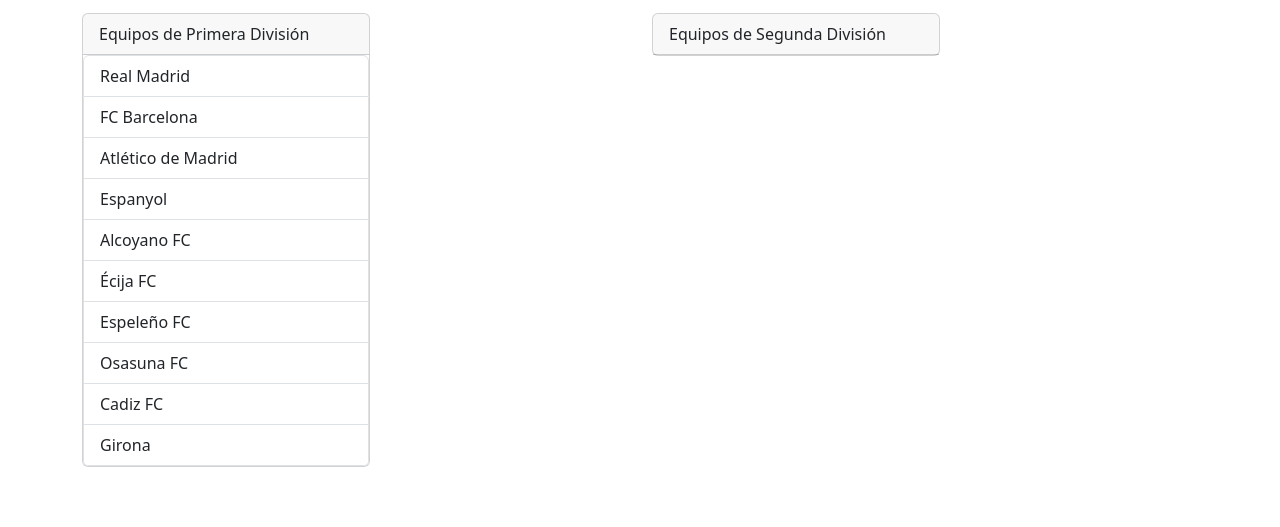
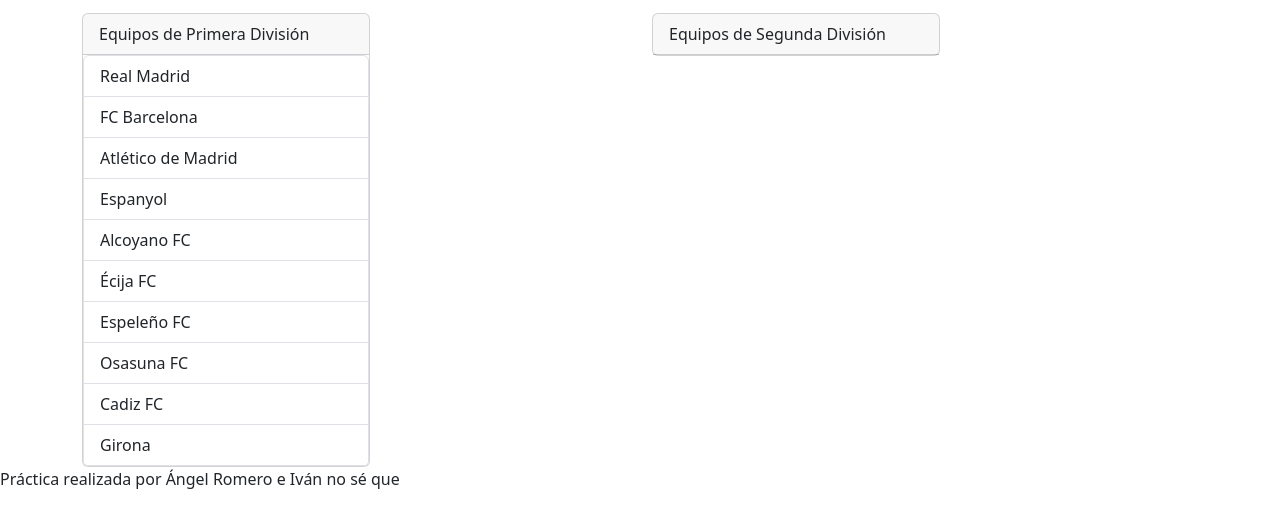
Before and after one commit to angellrc04/Tarea-2.10-Ramas, a plain HTML site: page index.html in a window 1280 px wide. Shown: the part 103-630 px from the top of the page. Drawn offline with nearby package versions, Linux system fonts and the light colour scheme.

Commit message:
Modificación por Iván Pedraza

```diff
--- a/index.html
+++ b/index.html
@@ -55,6 +55,7 @@
         integrity="sha384-C6RzsynM9kWDrMNeT87bh95OGNyZPhcTNXj1NW7RuBCsyN/o0jlpcV8Qyq46cDfL" crossorigin="anonymous">
         </script>
     <script src="./src/script.js" type="text/javascript"></script>
+    <footer>Práctica realizada por Ángel Romero e Iván no sé que</footer>
 </body>
 
 </html>
```
